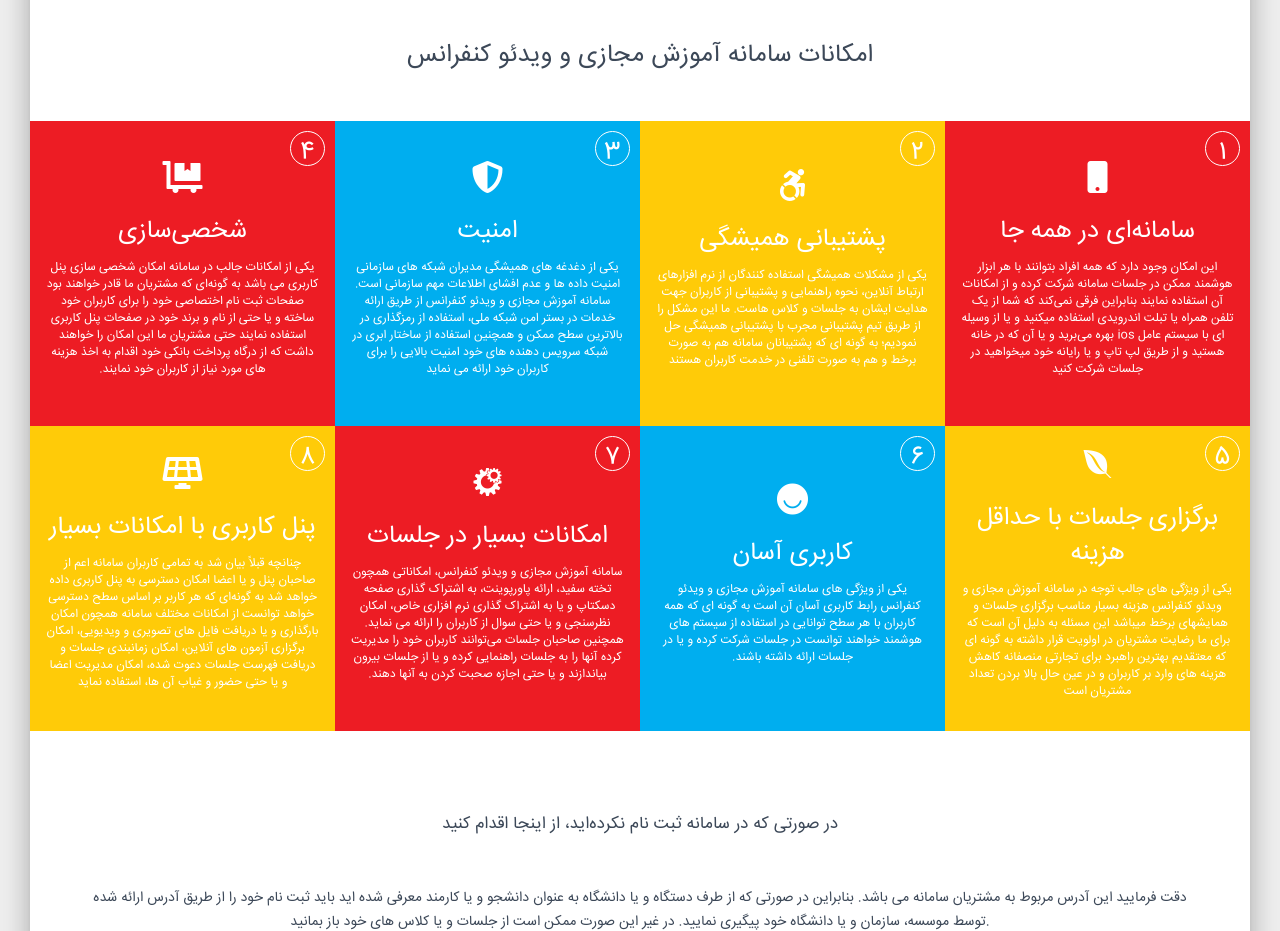
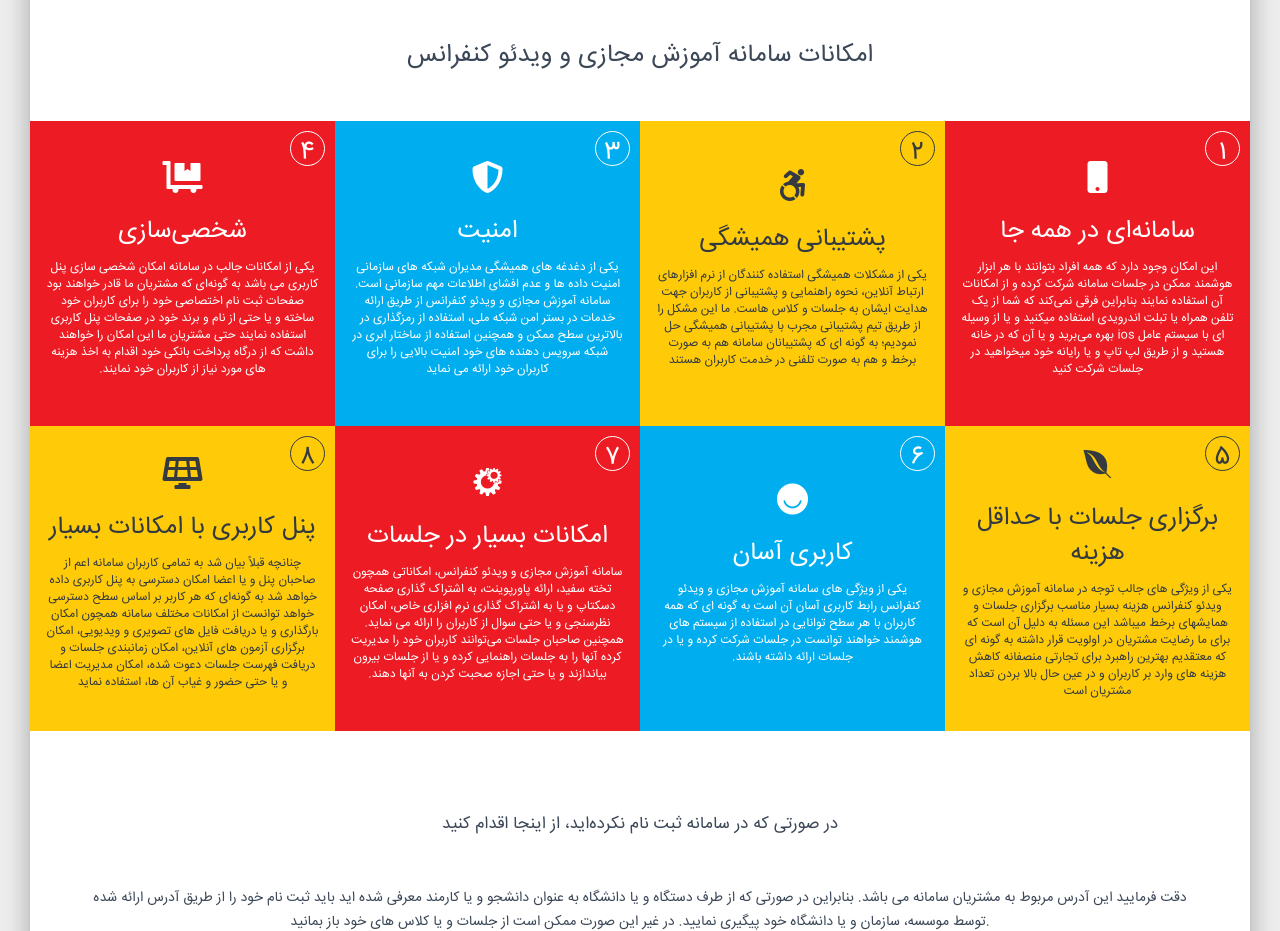
Before and after one commit to ehsanmoodi/ehsanmoodi.github.io, a plain HTML site: page index.html in a window 1280 px wide. Shown: the part 2380-3311 px from the top of the page. Drawn offline with Linux system fonts and the light colour scheme; files whose address does not match are found by name.

Commit message:
dark text on yellow bg

```diff
--- a/css/style.css
+++ b/css/style.css
@@ -73,6 +73,23 @@ h5 {
     color: white;
 }
 
+.square-number-yellow-bg {
+    border: 1px #343a40 solid;
+    position: absolute;
+    border-radius: 50%;
+    width: 35px;
+    height: 35px;
+    top: 10px;
+    right: 10px;
+}
+
+.square-number-yellow-bg > p {
+    position: relative;
+    top: 25%;
+    font-size: 1.5rem;
+    color: #343a40;
+}
+
 .square-icon {
     border: 1px white solid;
     position: absolute;
@@ -92,7 +109,7 @@ h5 {
 
 .yellow-bg {
     background: #ffcb08 !important;
-    color: white;
+    color: #343a40;
 }
 
 .light-blue-bg {
--- a/index.html
+++ b/index.html
@@ -226,7 +226,7 @@
             </div>
             <div class="col-sm-6 col-lg-3 yellow-bg p-0" style="height: 30%;">
                 <div class="square">
-                    <div class="square-number">
+                    <div class="square-number-yellow-bg">
                         <p>2</p>
                     </div>
                     <!--<div class="square-icon">
@@ -277,7 +277,7 @@
             </div>
             <div class="col-sm-6 col-lg-3 yellow-bg p-0" style="height: 30%;">
                 <div class="square">
-                    <div class="square-number">
+                    <div class="square-number-yellow-bg">
                         <p>5</p>
                     </div>
                     <!--<div class="square-icon">
@@ -328,7 +328,7 @@
             </div>
             <div class="col-sm-6 col-lg-3 yellow-bg p-0" style="height: 30%;">
                 <div class="square">
-                    <div class="square-number">
+                    <div class="square-number-yellow-bg">
                         <p>8</p>
                     </div>
                     <!--<div class="square-icon">
```
